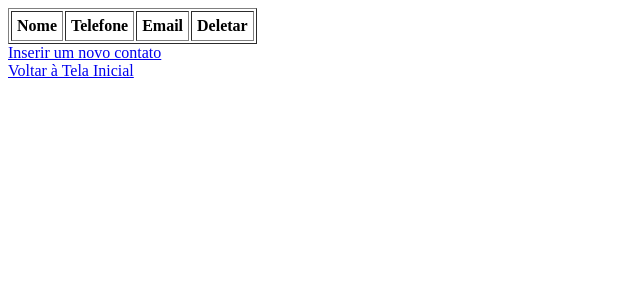
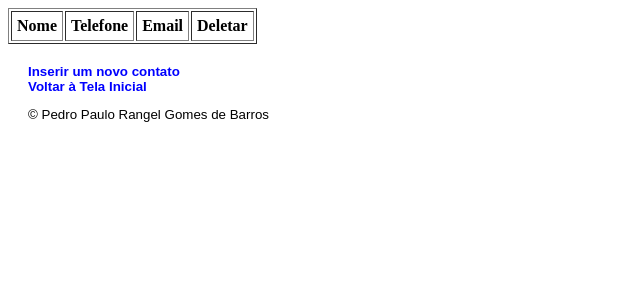
Before and after one commit to ppbarros/contatos, a Flask app: page /listar in a window 1280 px wide. Shown: the top 300 px of the page, without its empty margins (0-640 px from the left). Run offline with Flask 2, Linux system fonts and the light colour scheme; data that the repository does not hold is empty.

Commit message:
css adicionado de leves

```diff
--- a/templates/contatos.html
+++ b/templates/contatos.html
@@ -1,6 +1,15 @@
 <!DOCTYPE html>
 <html lang="en">
 <head>
+    <style>
+        footer {
+        font-size: 8pt;
+        color: black;
+        padding: 30px;
+        text-aling: bottom-center;
+        font-family: sans-serif;
+        }
+    </style>
     <meta charset="UTF-8">
     <title>Contatos</title>
 </head>
@@ -32,13 +41,16 @@
         {% endif %}
 
 
-        <td><a href="/delete/{{c[3]}}" style="font-weight: bold;">X</a></td>
+        <td align="center"><a href="/delete/{{c[3]}}" style="font-weight: bold; color: rgba(255,0,0,1); text-decoration: none;">X</a></td>
 
 
     </tr>
     {% endfor %}
 </table>
-<a href="/inserir">Inserir um novo contato</a><br>
-<a href="/">Voltar à Tela Inicial</a>
+<footer style="font-size: 10pt; padding: 20px; float: bottom-left">
+<a href="/inserir" style="color: blue; text-decoration: none; font-weight: bolder;">Inserir um novo contato</a><br>
+<a href="/" style="color: blue; text-decoration: none; font-weight: bolder;">Voltar à Tela Inicial</a>
+    <p>&copy; Pedro Paulo Rangel Gomes de Barros</p>
+</footer>
 </body>
 </html>
```
Also changed, not shown: templates/form_cont.html (+12 -0 lines), templates/home.html (+20 -3 lines).
